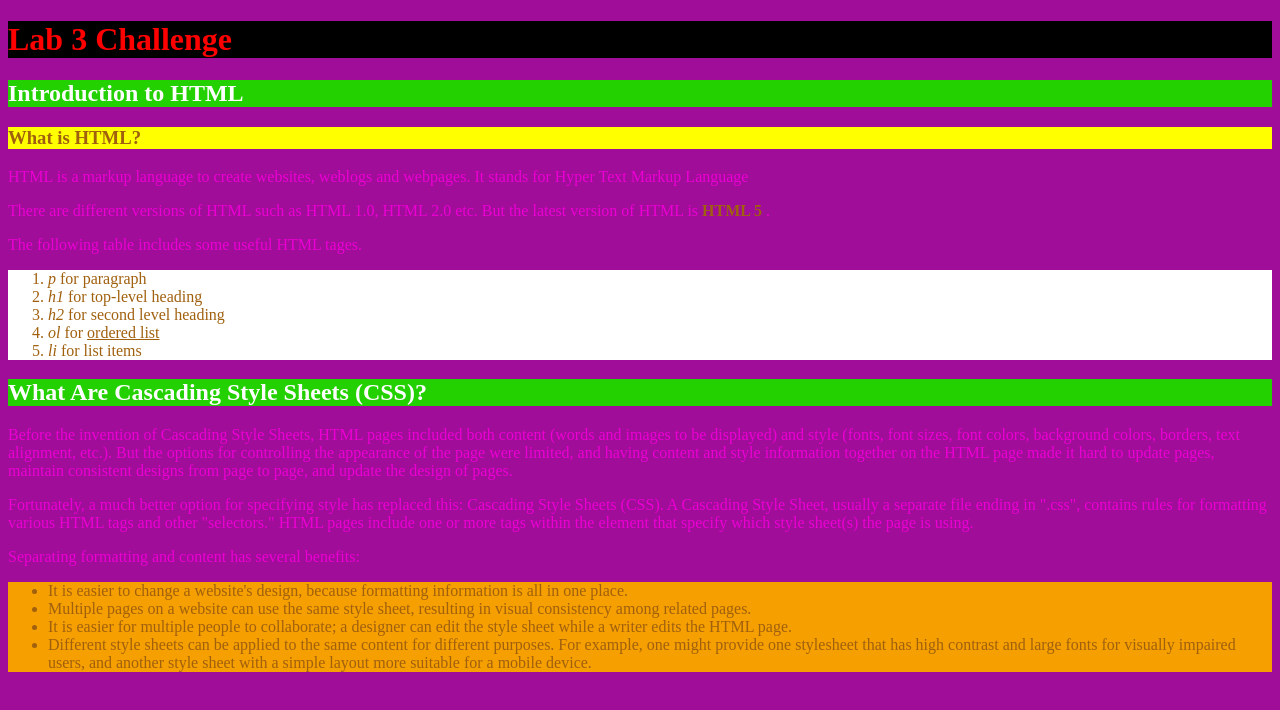
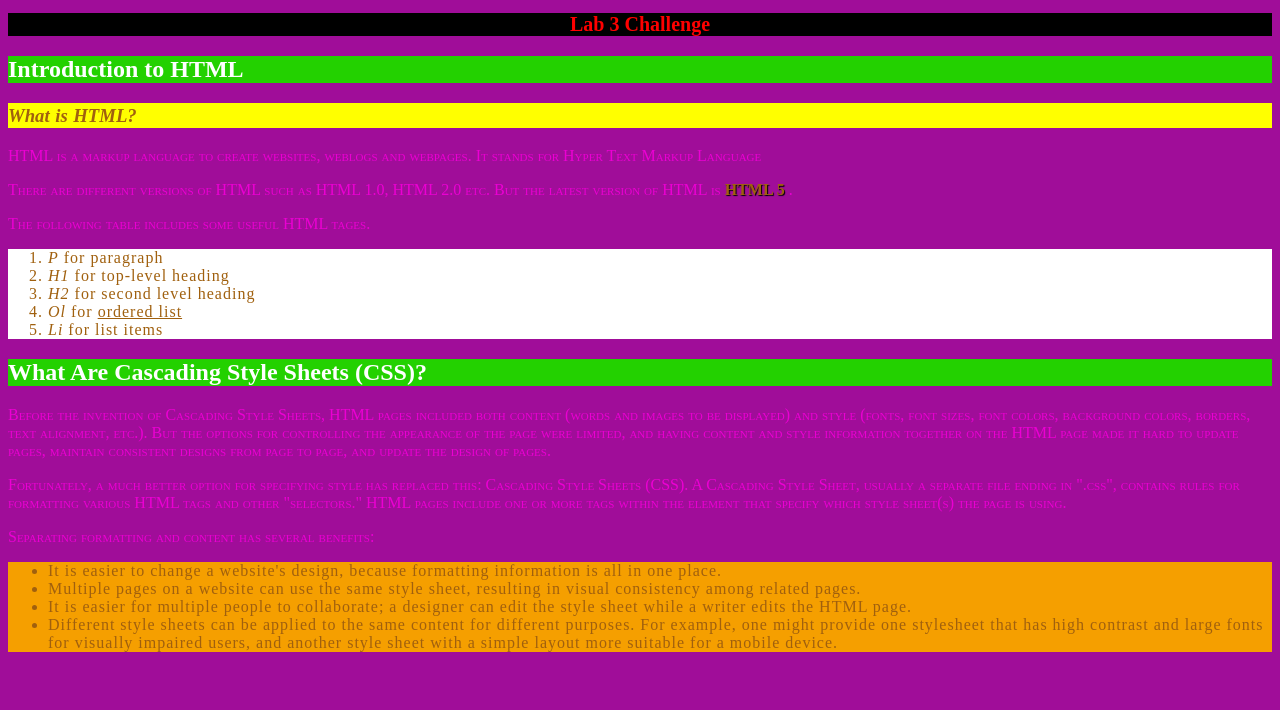
Before and after one commit to Bana34/lab3, a plain HTML site: page index.html in a window 1280 px wide. Drawn offline with Linux system fonts and the light colour scheme.

Commit message:
Update main.css

```diff
--- a/main.css
+++ b/main.css
@@ -1,23 +1,33 @@
 h1{
     color:red;
     background-color:#000000;
+    font-size:20px;
+    text-align:center;
   }
   h2{
     color:rgb(255,255,255);
     background-color:hsl(110,100%,41%);
+    font-weight:15px;
+    text-decoration:dotted;
   }
   h3{
     background-color:yellow;
+    font-style:italic;
+    line-height:1.35;
+    word-spacing:0.05em;
   }
   p{
     color:hsl(306,100%,46%);
+    font-variant:small-caps;
   }
   ul{
     background-color:hsl(39,100%,48%);
+    letter-spacing:.0625em;
   }
   ol{
     color:lightgray;
     background-color:hsl(0,0%,100%);
+    letter-spacing:.0625em;
   }
   html{
     background-color:hsla(303, 85%, 34%, 1);
@@ -25,3 +35,10 @@ h1{
   *{
     color:#a0600e;
   }
+  em
+  {
+    text-transform:capitalize;
+  }
+  strong{
+    text-shadow:1px 1px 1px #000
+  }
```
